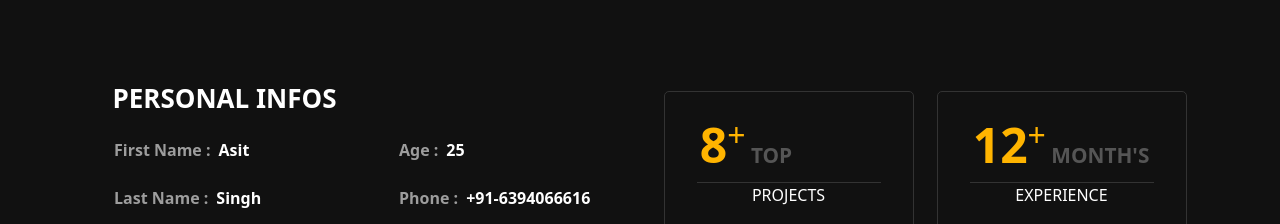
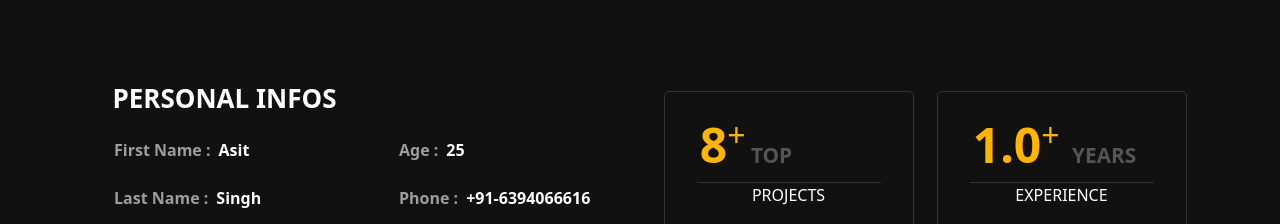
Before and after one commit to asitsi/potfolio, a React (Create React App) app: page / in a window 1280 px wide. Shown: the part 957-1181 px from the top of the page. Built offline with nearby package versions, Linux system fonts and the light colour scheme; no server answers; the HTML template or start-up script is replaced by a standard one; a web font is replaced by a local one.

Commit message:
exprience section months convert into years

```diff
--- a/src/components/Aboutus/About.js
+++ b/src/components/Aboutus/About.js
@@ -15,6 +15,8 @@ const About = () => {
   const dateFrom = new Date(2021,6,1);
   const dateTo = new Date();
   const experience = (dateTo.getMonth() - dateFrom.getMonth() + (12 * (dateTo.getFullYear() - dateFrom.getFullYear())))
+  const expYear = Math.floor(experience / 12);
+  const expMonths = experience % 12;
 
   useEffect(() => {
     setLoading(true);
@@ -115,9 +117,9 @@ const About = () => {
                   <div className="child">
                     <h1>
                       <span>
-                        {experience}<sup>+</sup>
+                        {expYear}.{expMonths}<sup>+</sup> {/* {experience} */}
                       </span>{" "}
-                      Month's
+                      Years
                     </h1>
                     <p>experience</p>
                   </div>
```
